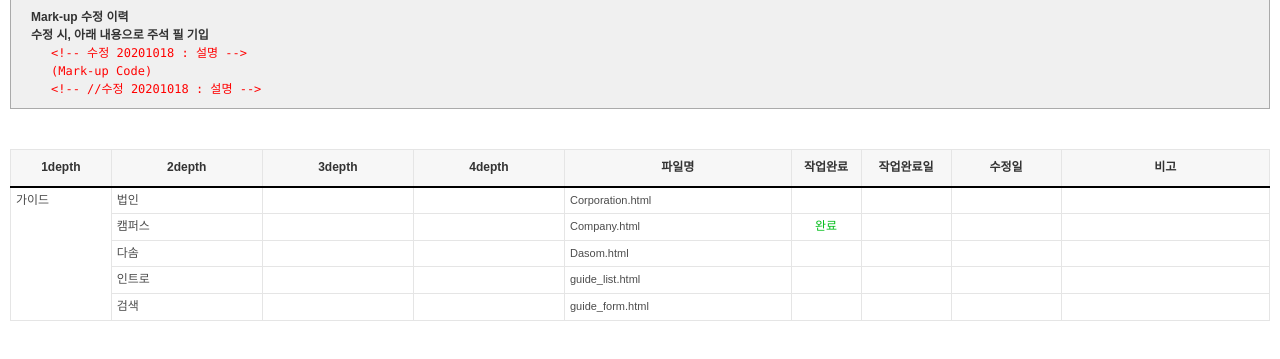
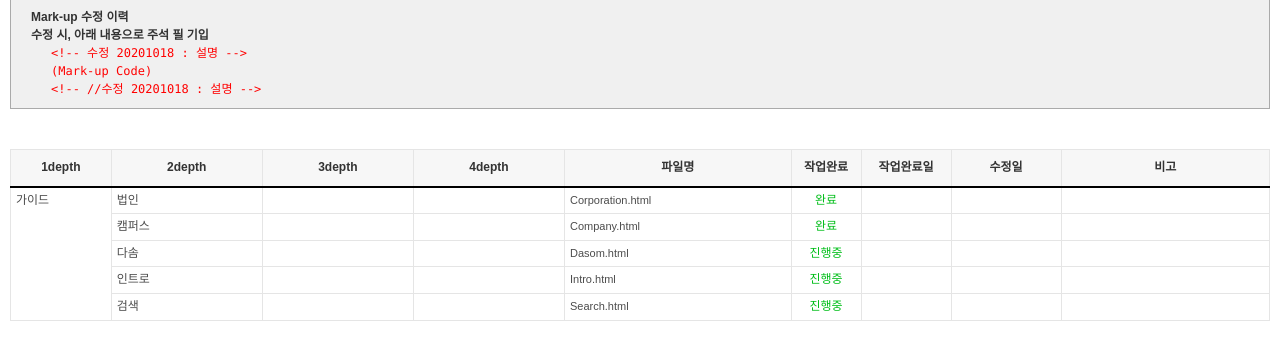
Before and after one commit to oww1220/POLYTECH-NEW-HTML, a website: page wwwroot/pc/html/ia.html in a window 1280 px wide. Shown: the part 73-432 px from the top of the page. Drawn offline with nearby package versions, Linux system fonts and the light colour scheme.

Commit message:
ia update!

```diff
--- a/wwwroot/pc/html/ia.html
+++ b/wwwroot/pc/html/ia.html
@@ -175,7 +175,7 @@
 					<td></td>
 					<td></td>
 					<td><a href="./Corporation.html" target="_blank">Corporation.html</a></td>
-					<td class="t_center txt_add"></td>
+					<td class="t_center txt_add">완료</td>
 					<td class="t_center txt_fin"></td>
 					<td class="t_center txt_ing"></td>
 					<td></td>
@@ -196,7 +196,7 @@
 					<td></td>
 					<td></td>
 					<td><a href="./Dasom.html" target="_blank">Dasom.html</a></td>
-					<td class="t_center txt_add"></td>
+					<td class="t_center txt_add">진행중</td>
 					<td class="t_center txt_fin"></td>
 					<td class="t_center txt_ing"></td>
 					<td></td>
@@ -205,8 +205,8 @@
 					<td>인트로</td>
 					<td></td>
 					<td></td>
-					<td><a href="guide/guide_list.html" target="_blank">guide_list.html</a></td>
-					<td class="t_center txt_add"></td>
+					<td><a href="./Intro.html" target="_blank">Intro.html</a></td>
+					<td class="t_center txt_add">진행중</td>
 					<td class="t_center txt_fin"></td>
 					<td class="t_center txt_ing"></td>
 					<td></td>
@@ -215,8 +215,8 @@
 					<td>검색</td>
 					<td></td>
 					<td></td>
-					<td><a href="guide/guide_form.html" target="_blank">guide_form.html</a></td>
-					<td class="t_center txt_add"></td>
+					<td><a href="./Search.html" target="_blank">Search.html</a></td>
+					<td class="t_center txt_add">진행중</td>
 					<td class="t_center txt_fin"></td>
 					<td class="t_center txt_ing"></td>
 					<td></td>
```
Also changed, not shown: wwwroot/pc/assets/scripts/bundle/UI.bundle.js.
